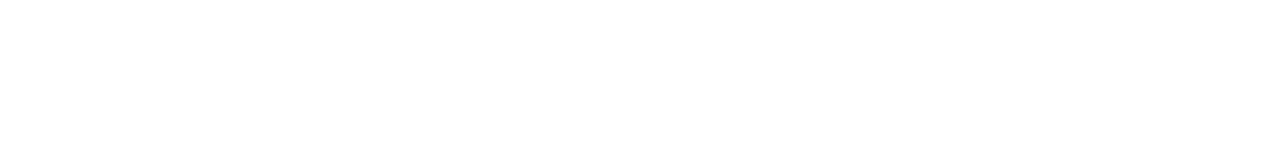
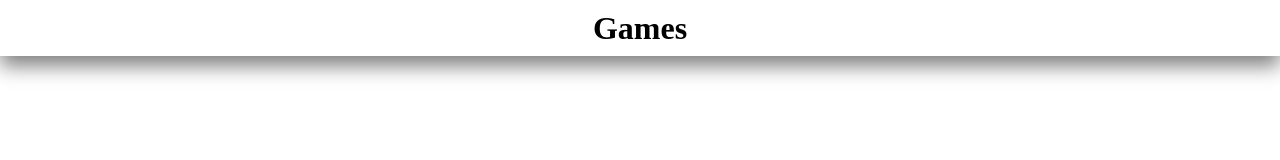
Before and after one commit to JiroTimo/twoPlayerGames, a plain HTML site: page index.html in a window 1280 px wide. Drawn offline with Linux system fonts and the light colour scheme.

Commit message:
added header

```diff
--- a/index.html
+++ b/index.html
@@ -1,13 +1,24 @@
 <!DOCTYPE html>
 <html lang="de">
+
 <head>
     <meta charset="UTF-8">
     <meta name="viewport" content="width=device-width, initial-scale=1.0">
     <title>Two Player Games</title>
 
+    <link rel="shortcut icon" href="images/icon/redstone.png" type="image/x-icon">
+
     <link rel="stylesheet" href="style.css">
 </head>
+
 <body>
 
+    <header class="header">
+        <h1>Games</h1>
+    </header>
+
+
+
 </body>
+
 </html>
--- a/style.css
+++ b/style.css
@@ -0,0 +1,17 @@
+body {
+    margin: 0;
+}
+
+header {
+    position: sticky;
+    top: 0;
+
+    display: flex;
+    align-items: center;
+    justify-content: space-around;
+
+    height: 7vh;
+
+    -webkit-box-shadow: 0px 10px 20px 0px rgba(0, 0, 0, 0.5);
+    box-shadow: 0px 10px 20px 0px rgba(0, 0, 0, 0.5);
+}
```
Also changed, not shown: images/icon/redstone.png (added).
